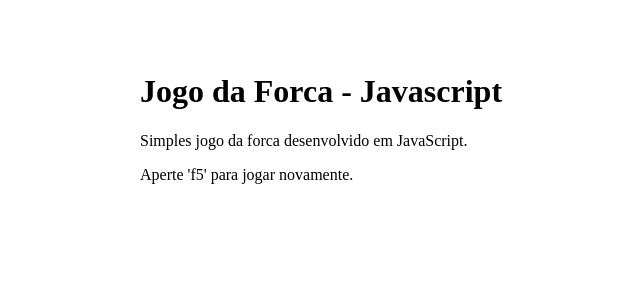
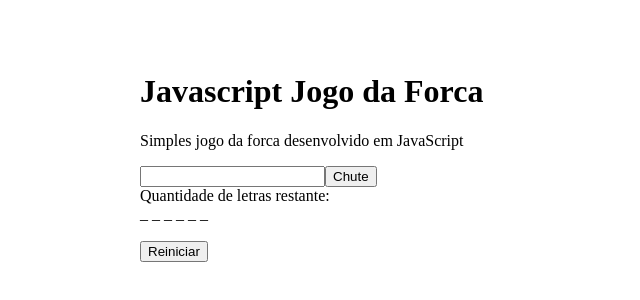
Before and after one commit to JhonnyJr/Jogo-da-Forca, a plain HTML site: page index.html in a window 1280 px wide. Shown: the part 164-464 px from the top of the page, without its empty margins (250-890 px from the left). Drawn offline with Linux system fonts and the light colour scheme.

Commit message:
Update index.html

```diff
--- a/index.html
+++ b/index.html
@@ -1,23 +1,31 @@
 <!DOCTYPE html>
 <html>
+
   <head>
     <meta charset="utf-8" />
     <meta http-equiv="X-UA-Compatible" content="IE=edge">
     <meta name="viewport" content="width=device-width, initial-scale=1">
-  <title>Jogo da Forca</title>
+    <title>Jogo da Forca - Hangman Game</title>
+  <script type="text/javascript" src="forca.js"></script>
   </head>
   <style>
     body {
       max-width: 500px;
-    	margin: auto;	}
+      margin: auto;
+    }
+
   </style>
+
   <body>
     <!-- Colocando o conteúdo no meio usando a tag IMPROVISO -->
     <br><br><br><br><br><br><br><br><br><br><br><br>
-    <h1>Jogo da Forca - Javascript</h1>
-	<p>Simples jogo da forca desenvolvido em JavaScript.</p>
-    <p>Aperte 'f5' para jogar novamente.</p>
+    <h1>Javascript Jogo da Forca</h1>
+    <p>Simples jogo da forca desenvolvido em JavaScript</p>
+    <input type="text" id="word" onfocus="this.value=''"><button onclick="game()">Chute</button>
+    <div id="output"></div> <br>
+    <button type="submit" onclick="javascript:location.reload()">Reiniciar</button>
     <div id="win"></div>
     <script src="forca.js"></script>
   </body>
+
 </html>
```
Lines whose indentation alone changed are shown as unchanged.
